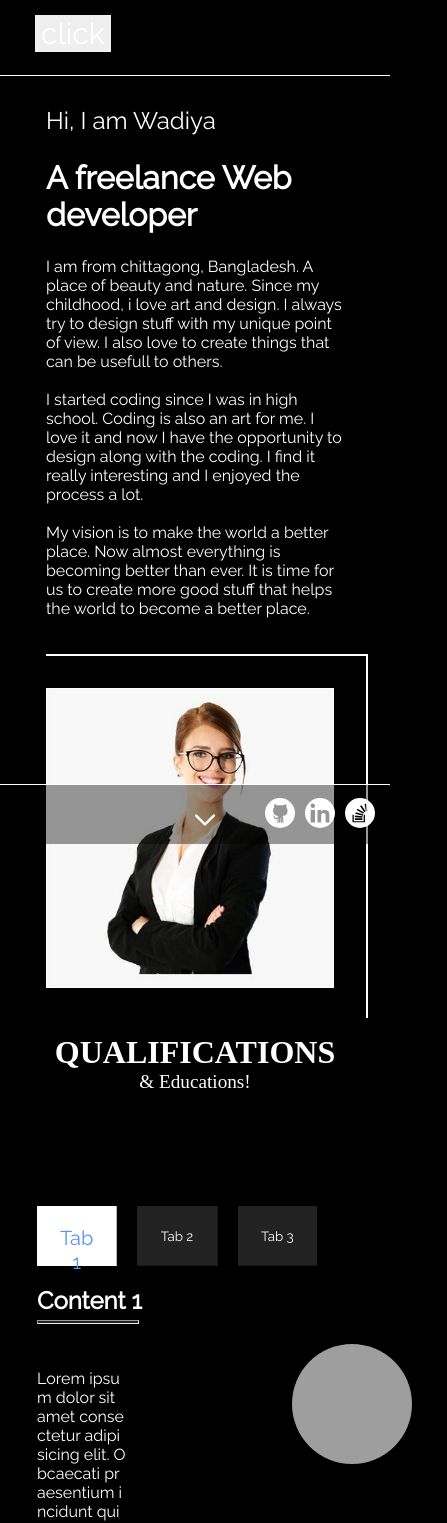
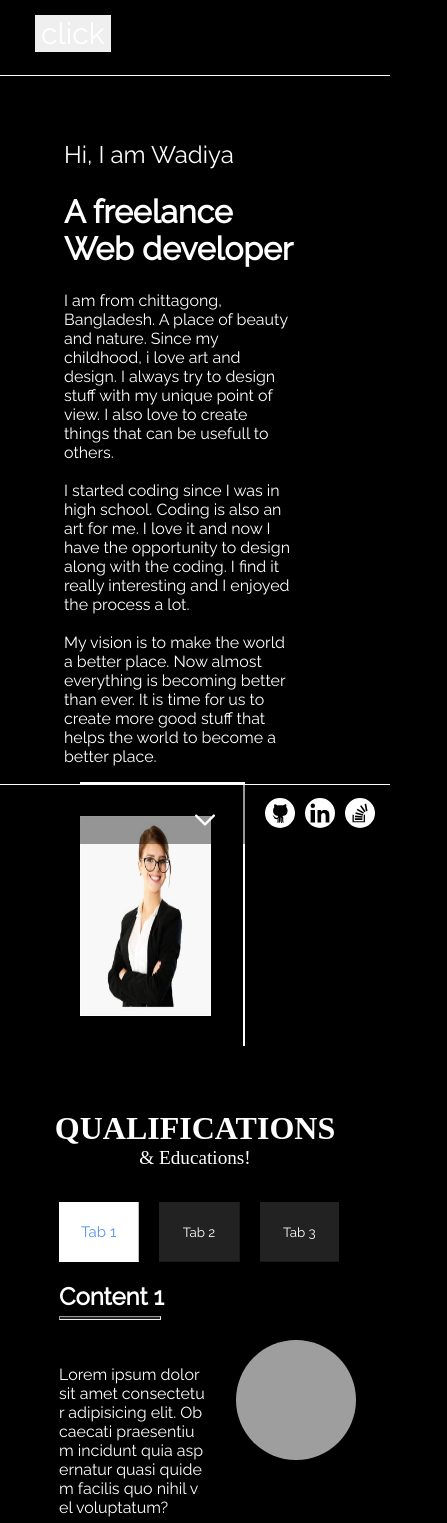
Before and after one commit to Wadiya003/PortFolio-REACT, a React (Create React App) app: page /about in a window 390 px wide. Shown: the top 1523 px of the page, 447 px wide, since content can reach past the window. Built offline with nearby package versions, Linux system fonts and the light colour scheme; grey boxes are pictures that could not be loaded; a web font is replaced by a local one.

Commit message:
About-page-responsive

```diff
--- a/src/component/About/about.css
+++ b/src/component/About/about.css
@@ -1,11 +1,15 @@
 @import url('https://fonts.googleapis.com/css2?family=Charis+SIL:ital,wght@1,700&family=Gentium+Plus:ital@1&family=Merriweather:ital,wght@1,300&family=Raleway:ital,wght@0,400;1,100;1,200&display=swap');
 .top-section{
-    margin-top:9rem;
+    /* margin-top:5rem;
     padding-left: 9rem;
-    padding-right: 9rem;
+    padding-right: 9rem; */
     display: flex;
     align-items: center;
-    margin-bottom: 5rem;
+		padding: 4rem;
+		margin: 5rem;
+		margin-top: 0;
+
+
 }
 .left{
     padding-right: 2rem;
@@ -134,7 +138,7 @@ font-family: 'EB Garamond', serif;
 
 .containerss{
 	display: flex;
-	margin-left: 16rem;
+	margin: auto;
 	justify-content: center;
 	flex-direction: column;
 	position: relative;
@@ -229,19 +233,107 @@ font-family: 'EB Garamond', serif;
 	  display: flex;
   }
 
+/*
+.containerss{
+	display: flex;
+	margin: 5rem;
+	justify-content: center;
+	flex-direction: column;
+	position: relative;
+	width: 80%;
+	height: 500px;
+	background: transparent;
+	margin-top: 80px ;
+	word-break: break-all;
+	border: 1px solid rgba(0, 0, 0, 0.274);
+
+  }
+
+  .bloc-tabs {
+	display: flex;
+  }
+  .tabs {
+	color:white;
+	text-align: center;
+	width: 50%;
+	background-color: #222;
+	cursor: pointer;
+	border-bottom: 1px solid rgba(0, 0, 0, 0.274);
+	box-sizing: content-box;
+	position: relative;
+	outline: none;
+  }
+  .tabs:not(:last-child){
+	border-right: 1px solid rgba(0, 0, 0, 0.274);
+  }
+
+  .active-tabs  {
+	font-size: 20px;
+	color: rgb(88, 147, 241);
+	background: white;
+	border-bottom: 1px solid transparent;
+  }
+
+  .active-tabs::before {
+	content: "";
+	display: block;
+	position: absolute;
+	top: -5px;
+	left: 50%;
+	transform: translateX(-50%);
+
+  }
+
+  .content-image img{
+	width: 150px;
+	height: 150px;
+	clip-path: circle(40% at 50% 50%);
+}
+
+  button {
+	border: none;
+
+  }
+  .content-tabs {
+	flex-grow : 1;
+  }
+  .content {
+	background: transparent;
+	padding: 20px;
+	width: 100%;
+	height: 100%;
+	display: none;
+  }
+  .content h2 {
+	padding: 0px 0 5px 0px;
+  }
+  .content hr {
+	width: 100px;
+	height: 2px;
+	background: #222;
+	margin-bottom: 5px;
+  }
+  .content p {
+	margin-top:40px;
+	margin-right: 150px;
+	width: 100%;
+	height: 100%;
+  }
+  .active-content {
+	display: block;
+
+  }
+  .headinpic{
+	  display: flex;
+  } */
   @media screen and (max-width: 768px) {
 	.top-section{
 		display: block;
 		padding: 0;
-		margin: 0;
-		margin-top: 30px;
-		margin-left: 30px;
+		margin: 4rem;
 
 	}
-	 .left{
-	   padding-bottom: 20px;
-	   margin: 1rem;
-	}
+
 	.about__subheading{
 		font-size: 1.5rem;
 		padding-bottom: 1.5rem;
@@ -251,25 +343,25 @@ font-family: 'EB Garamond', serif;
 		padding-bottom: 1.5rem;
 	}
    .about-info{
-	font-size: 1.2rem;
+	font-size: 1rem;
    }
    .right{
-	width: 80%;
+	width: 50%;
 	margin: 1rem;
 	padding-bottom: 30px;
-	height: 300px;
+	height: 200px;
    }
     .right img{
 		width: 100%;
-		height: 300px;
+		height: 200px;
 	}
 	.containerss{
 		display: flex;
-		margin-left: 1rem;
+		margin: auto;
 		justify-content: center;
 		flex-direction: column;
 		position: relative;
-		width: 100%;
+		width: 80%;
 		height: 500px;
 		background: transparent;
 		/* margin-top: 80px ; */
@@ -285,8 +377,8 @@ font-family: 'EB Garamond', serif;
 	  }
 	  .tabs {
 		color:white;
-		margin-left: 20px;
-		padding: 20px;
+		/* margin-left: 20px;
+		padding: 20px; */
 		text-align: center;
 		background-color: #222;
 		cursor: pointer;
@@ -300,7 +392,7 @@ font-family: 'EB Garamond', serif;
 	  }
 
 	  .active-tabs  {
-		font-size: 20px;
+		font-size: 15px;
 		color: rgb(88, 147, 241);
 		background: white;
 		border-bottom: 1px solid transparent;
@@ -349,7 +441,7 @@ font-family: 'EB Garamond', serif;
 	  }
 	  .content p {
 		margin-top:40px;
-		margin-right: 150px;
+		margin-right: 15px;
 		width: 100%;
 		height: 100%;
 	  }
@@ -360,5 +452,102 @@ font-family: 'EB Garamond', serif;
 	  .headinpic{
 		  display: flex;
 	  }
+  }
+  /* }
+  @media screen and (max-width: 1290px) {
+
+
+.containerss{
+	display: flex;
+	margin: 5rem;
+	justify-content: center;
+	flex-direction: column;
+	position: relative;
+	width: 80%;
+	height: 500px;
+	background: transparent;
+	margin-top: 80px ;
+	word-break: break-all;
+	border: 1px solid rgba(0, 0, 0, 0.274);
 
   }
+
+  .bloc-tabs {
+	display: flex;
+  }
+  .tabs {
+	color:white;
+	text-align: center;
+	width: 50%;
+	background-color: #222;
+	cursor: pointer;
+	border-bottom: 1px solid rgba(0, 0, 0, 0.274);
+	box-sizing: content-box;
+	position: relative;
+	outline: none;
+  }
+  .tabs:not(:last-child){
+	border-right: 1px solid rgba(0, 0, 0, 0.274);
+  }
+
+  .active-tabs  {
+	font-size: 20px;
+	color: rgb(88, 147, 241);
+	background: white;
+	border-bottom: 1px solid transparent;
+  }
+
+  .active-tabs::before {
+	content: "";
+	display: block;
+	position: absolute;
+	top: -5px;
+	left: 50%;
+	transform: translateX(-50%);
+
+  }
+
+  .content-image img{
+	width: 150px;
+	height: 150px;
+	clip-path: circle(40% at 50% 50%);
+}
+
+  button {
+	border: none;
+
+  }
+  .content-tabs {
+	flex-grow : 1;
+  }
+  .content {
+	background: transparent;
+	padding: 20px;
+	width: 100%;
+	height: 100%;
+	display: none;
+  }
+  .content h2 {
+	padding: 0px 0 5px 0px;
+  }
+  .content hr {
+	width: 100px;
+	height: 2px;
+	background: #222;
+	margin-bottom: 5px;
+  }
+  .content p {
+	margin-top:40px;
+	margin-right: 150px;
+	width: 100%;
+	height: 100%;
+  }
+  .active-content {
+	display: block;
+
+  }
+  .headinpic{
+	  display: flex;
+  }
+
+  } */
--- a/src/component/SectionTitle.js
+++ b/src/component/SectionTitle.js
@@ -14,7 +14,7 @@ const SectionTitleStyle = styled.div`
     font-size: 4rem;
     text-transform: uppercase;
   }
-  @media only screen and (max-width: 700px) {
+  @media only screen and (max-width: 768px) {
     text-align: center;
     p {
       font-size: 1.2rem;
```
